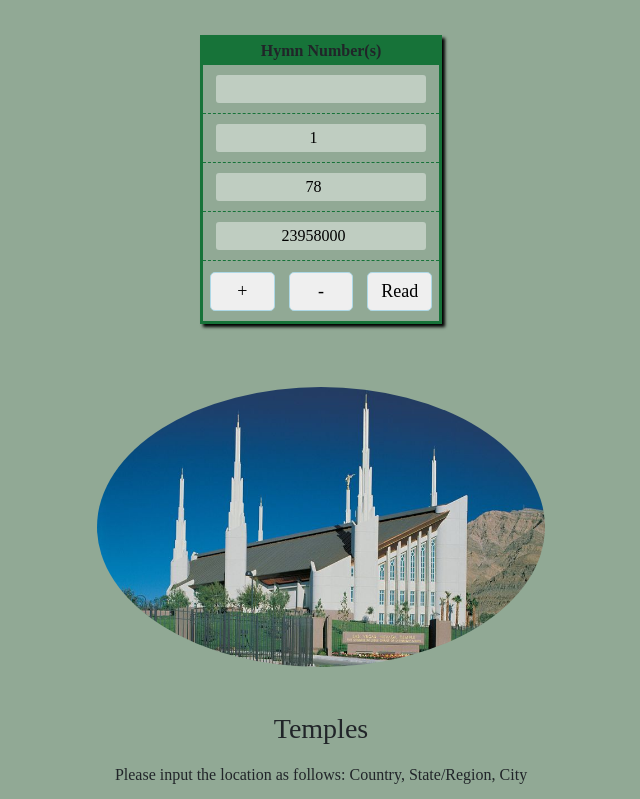
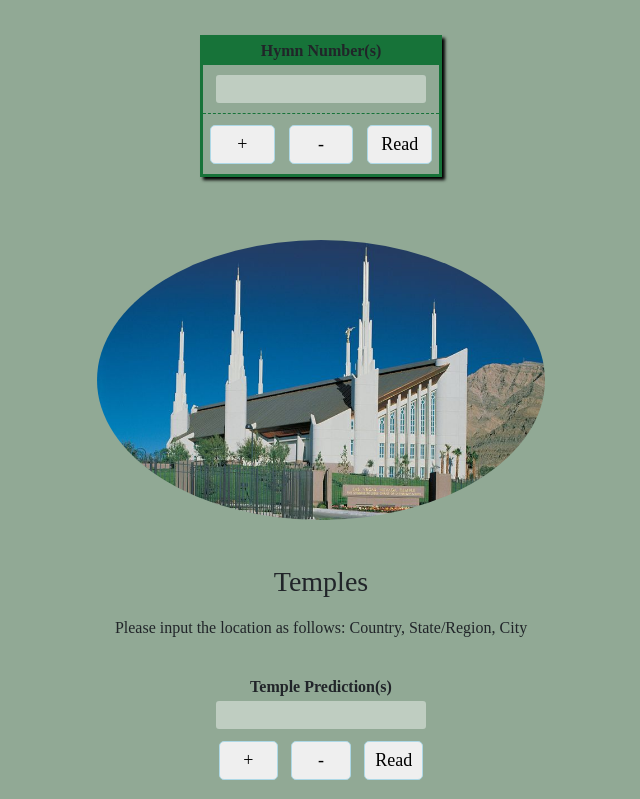
Before and after one commit to joshua-m-steed/startup, a React (Vite) app: page /answer in a window 1280 px wide. Shown: the part 1500-2299 px from the top of the page, without its empty margins (319-959 px from the left). Built offline with nearby package versions, Linux system fonts and the light colour scheme; no server answers; a web font is replaced by a local one.

Commit message:
involves switch to new array display for hymns and starts switch for temple display

```diff
--- a/src/answer/answer.jsx
+++ b/src/answer/answer.jsx
@@ -4,6 +4,9 @@ import { ScoreCalculator } from "../scores/scoreCalculate";
 import { NavLink } from "react-router-dom";
 
 import './answer.css';
+
+// BUG NOTES:
+// When comparing guesses, 'dressClr' shows as missing/not array || Priority - NA, RSN - Guess are missing on guess sheets, will need to be reset
 
 export function Answer() {
     // NOTE :: Attempt to Compress this code, explore ::
@@ -39,20 +42,27 @@ export function Answer() {
     const [dressSat, setDressSat] = React.useState('');
     const [dressSun, setDressSun] = React.useState('');
 
-    const [hymnOne, setHymnOne] = React.useState('');
-    const [hymnTwo, setHymnTwo] = React.useState('');
-    const [hymnThree, setHymnThree] = React.useState('');
+    // const [hymnOne, setHymnOne] = React.useState('');
+    // const [hymnTwo, setHymnTwo] = React.useState('');
+    // const [hymnThree, setHymnThree] = React.useState('');
 
     const [templeOne, setTempleOne] = React.useState('');
     const [templeTwo, setTempleTwo] = React.useState('');
     const [templeThree, setTempleThree] = React.useState('');
 
-    const [hymnRowsVal, setHymnRowsVal] = React.useState(['', 1, 78, 23958000]);
+    const [hymnRowsVal, setHymnRowsVal] = React.useState(['']);
     const hymnRowsChange = (index, newVal) => {
-        const updated = [...hymnRowsVal];
-        updated[index] = newVal;
-        setHymnRowsVal(updated);
-      };
+            const updated = [...hymnRowsVal];
+            updated[index] = newVal;
+            setHymnRowsVal(updated);
+            };
+
+    const [templeRowsVal, setTempleRowsVal] = React.useState(['']);
+    const templeRowsChange = (index, newVal) => {
+            const updated = [...templeRowsVal];
+            updated[index] = newVal;
+            setTempleRowsVal(updated);
+            };
 
     // Collects from DB
     async function fetchAnswerKey()
@@ -94,9 +104,12 @@ export function Answer() {
         setDressSat(answer.dressClr[0]);
         setDressSun(answer.dressClr[1]);
 
-        setHymnOne(answer.hymnNum[0]);
-        setHymnTwo(answer.hymnNum[1]);
-        setHymnThree(answer.hymnNum[2]);
+        console.log(answer.hymnNum);
+        setHymnRowsVal(answer.hymnNum);
+
+        // setHymnOne(answer.hymnNum[0]);
+        // setHymnTwo(answer.hymnNum[1]);
+        // setHymnThree(answer.hymnNum[2]);
 
         let i = 0;
         while(i < answer.templeLoc.length)
@@ -176,13 +189,13 @@ export function Answer() {
 
         console.log(JSON.stringify(answerKey));
 
-        // await fetch(`/api/answer`, {
-        //     method: 'POST',
-        //     headers: { 'content-type': 'application/json' },
-        //     body: JSON.stringify(answerKey),
-        // });
+        await fetch(`/api/answer`, {
+            method: 'POST',
+            headers: { 'content-type': 'application/json' },
+            body: JSON.stringify(answerKey),
+        });
 
-        // updateAndCompareGuesses(answerKey);
+        updateAndCompareGuesses(answerKey);
     }
 
     function tri_package(var1='', var2='', var3='') {
@@ -229,10 +242,34 @@ export function Answer() {
         });
     }
 
+    function addTempleRows()
+    {
+        setTempleRowsVal(prevRows => [
+            ...prevRows, ''
+        ]);
+    }
+
+    function delTempleRows()
+    {
+        setTempleRowsVal((prevRows) => {
+            const newRows = [...prevRows];
+            if(newRows.length != 1)
+            {
+                newRows.pop();
+            }
+            else
+            {
+                templeRowsChange(0, '');
+            }
+
+            return newRows;
+        });
+    }
+
     // PLACEHOLDER TO READ WHAT IS HAPPENING WITH KEYS AND INPUTS
-    function readHymnRows()
+    function readRows(rowVal)
     {
-        console.log(hymnRowsVal);
+        console.log(rowVal);
     }
 
     React.useEffect(() => {
@@ -438,7 +475,7 @@ export function Answer() {
                         <button type="button" className="hymns_button" onClick={() => addHymnRows()}> + </button>
                         <button type="button" className="hymns_button" onClick={() => delHymnRows()}> - </button>
                         {/* Read button intended for bugfixing */}
-                        <button type="button" className="hymns_button" onClick={() => readHymnRows()}> Read </button>
+                        <button type="button" className="hymns_button" onClick={() => readRows(hymnRowsVal)}> Read </button>
                     </caption>
                 </table>
                 </div>
@@ -458,20 +495,6 @@ export function Answer() {
                         </tbody>
                     </table>
                 </div> */}
-
-                {/* ORIGINAL LISTS FOR ANSWERS */}
-                {/* <div>
-                    <label htmlFor="hymn_one">#1</label>
-                    <input id="hymn_one" type="number" value={hymnOne} onChange={(e) => setHymnOne(e.target.value)} placeholder="Ex. 284" />
-                </div>
-                <div>
-                    <label htmlFor="hymn_two">#2</label>
-                    <input id="hymn_two" type="number" value={hymnTwo} onChange={(e) => setHymnTwo(e.target.value)} />
-                </div>
-                <div>
-                    <label htmlFor="hymn_three">#3</label>
-                    <input id="hymn_three" type="number" value={hymnThree} onChange={(e) => setHymnThree(e.target.value)} />
-                </div> */}
                 <hr />
 
                 <div>
@@ -483,6 +506,36 @@ export function Answer() {
 
                 <br />
                 <br />
+
+                <div className="temples-div">
+                <table className="temples">
+                    <thead className="templehead">
+                        <tr>
+                            <th>Temple Prediction(s)</th>
+                        </tr>
+                    </thead>
+                    <tbody>
+                        {templeRowsVal.map((val, index) => (
+                            <tr key={index}>
+                                <td>
+                                    <input
+                                    type="text"
+                                    value={val}
+                                    onChange={(e) => templeRowsChange(index, e.target.value)}
+                                />
+                                </td>
+                            </tr>
+                        ))}
+
+                    </tbody>
+                    <caption className="hymns_button_div">
+                        <button type="button" className="hymns_button" onClick={() => addTempleRows()}> + </button>
+                        <button type="button" className="hymns_button" onClick={() => delTempleRows()}> - </button>
+                        {/* Read button intended for bugfixing */}
+                        <button type="button" className="hymns_button" onClick={() => readRows(templeRowsVal)}> Read </button>
+                    </caption>
+                </table>
+                </div>
 
                 <div>
                     <label htmlFor="temple_one">#1</label>
```
